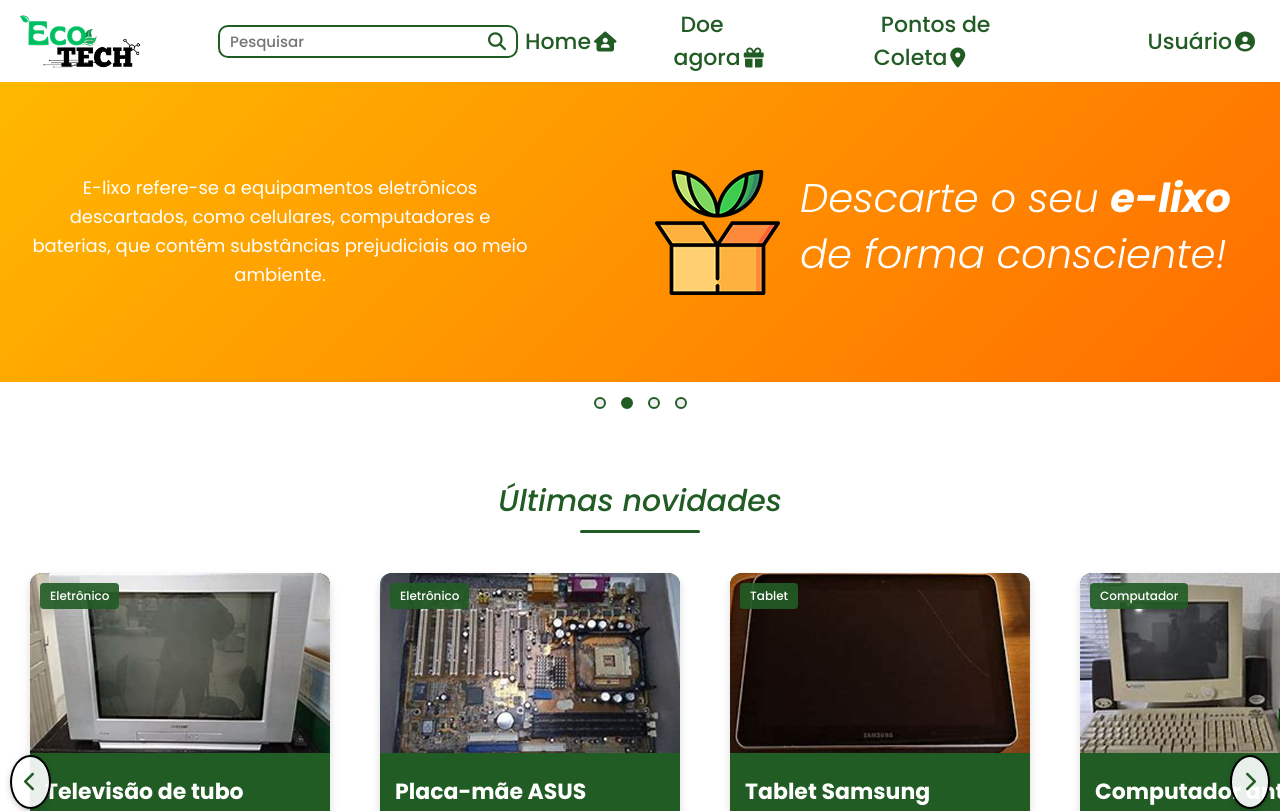
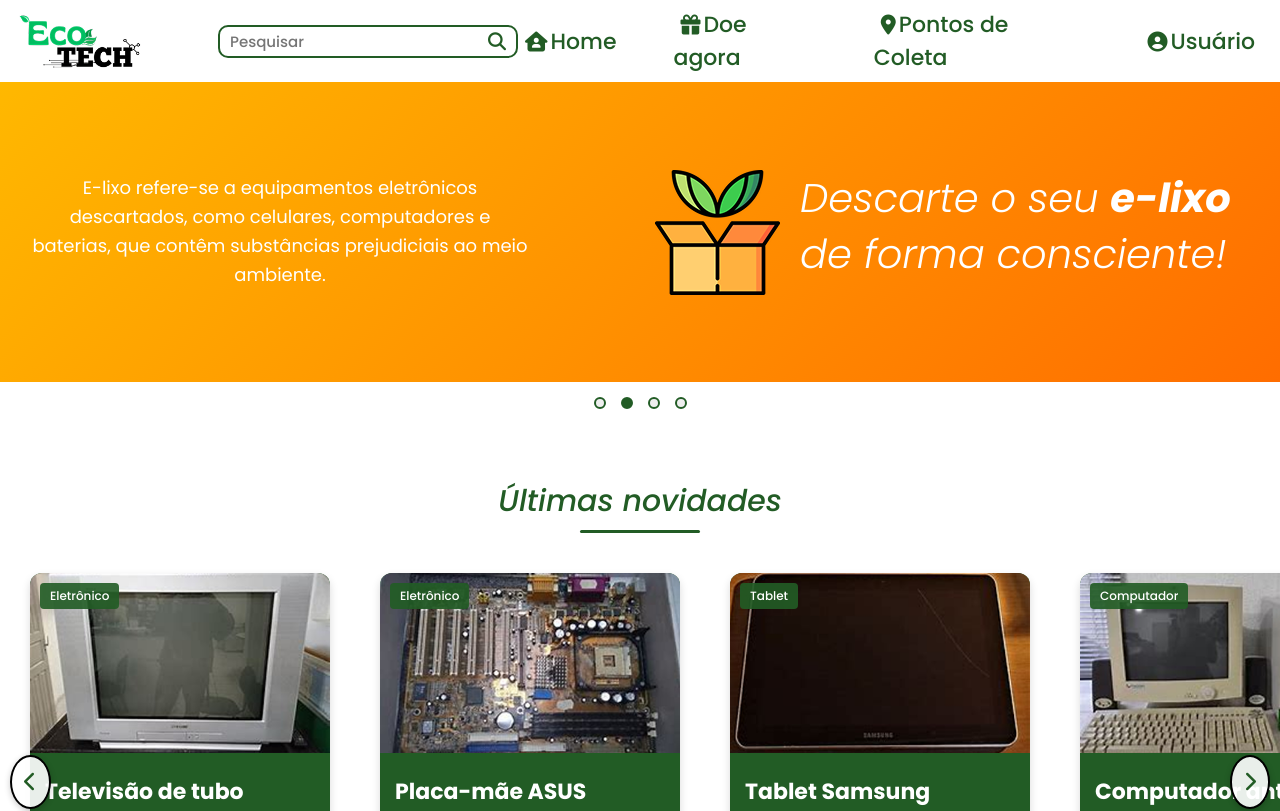
Before and after one commit to YasSantrb/front-ECOTECH, a React (Vite) app: page / in a window 1280 px wide. Shown: the top 811 px of the page. Built offline with nearby package versions, Linux system fonts and the light colour scheme; a web font is replaced by a local one.

Commit message:
feat: mudando o posicionamento dos ícones no menu.

```diff
--- a/src/styles/tela_feed.css
+++ b/src/styles/tela_feed.css
@@ -61,36 +61,36 @@
   box-shadow: 0 4px 10px rgba(0, 0, 0, 0.15);
 }
 
-#link_home::after {
+#link_home::before {
   font-family: "Font Awesome 6 Free";
   font-weight: 900;
   content: "\e1b0";
   font-size: 20px;
-  margin-left: 3px;
+  margin-right: 3px;
 }
 
-#link_doe_agora::after {
+#link_doe_agora::before {
   font-family: "Font Awesome 6 Free";
   font-weight: 900;
   font-size: 20px;
   content: "\f06b";
-  margin-left: 3px;
+  margin-right: 3px;
 }
 
-#link_pontos_de_coleta::after {
+#link_pontos_de_coleta::before {
   font-family: "Font Awesome 6 Free";
   font-weight: 900;
   content: "\f3c5";
   font-size: 20px;
-  margin-left: 3px;
+  margin-right: 3px;
 }
 
-#link_usuario::after {
+#link_usuario::before {
   font-family: "Font Awesome 6 Free";
   font-weight: 900;
   content: "\f2bd";
   font-size: 20px;
-  margin-left: 3px;
+  margin-right: 3px;
 }
 /* Fim da estilização para a barra de navegacao */
 
```
